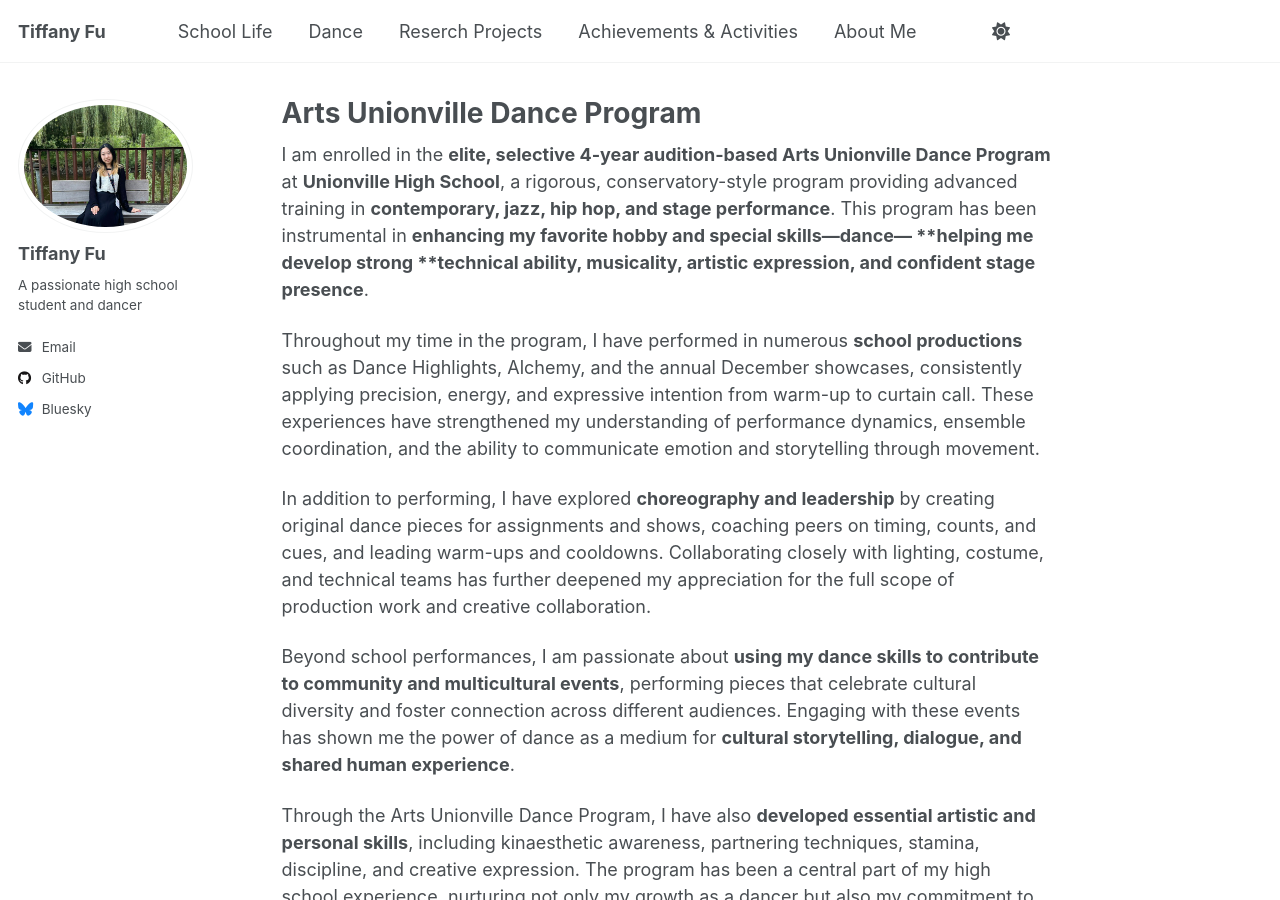
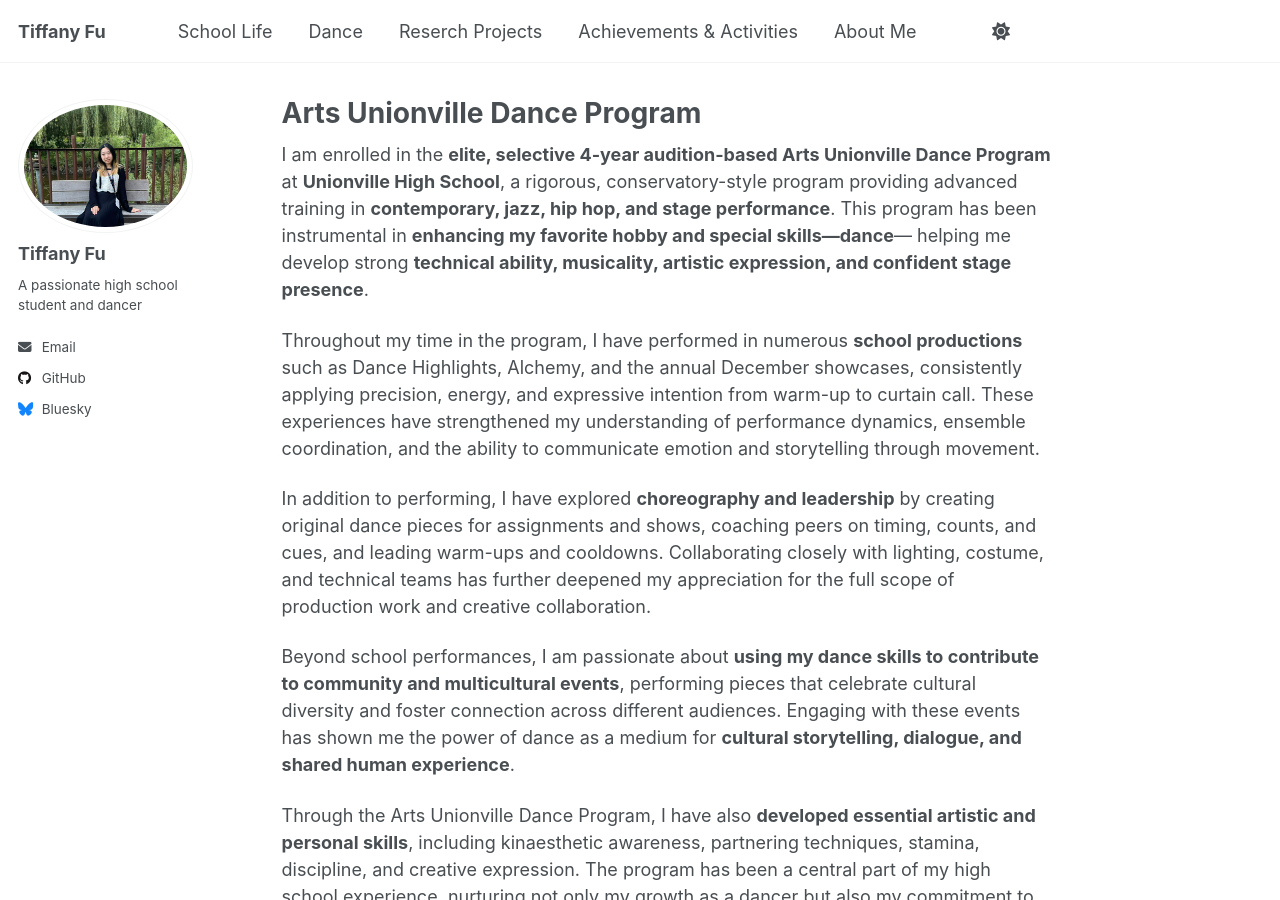
Before and after one commit to TiffanyJTFu/TiffanyTestWeb, a Jekyll site: the page built from _publications/AUDanceProgram.md, in a window 1280 px wide and 900 px high. Built offline with Jekyll 4.4.1, drawn with Linux system fonts in a browser that asks for light colours; a script that is not in the unit is left out.

```diff
--- a/_publications/AUDanceProgram.md
+++ b/_publications/AUDanceProgram.md
@@ -6,7 +6,7 @@ permalink: /publications/AUDanceProgram
 excerpt: 'Enrolled in the **elite, selective 4-year audition-based Arts Unionville Dance Program at Unionville High School**, I receive **advanced training** in **contemporary, jazz, hip hop, and stage performance**, further developing my **favorite hobby and special skills—dance**. I regularly perform in **school productions, community showcases, and multi-cultural events**, using dance to celebrate diverse cultures and connect audiences through storytelling and movement.<br/><img src="https://www.tiffu.ca/images/schoolau1.jpg">'
 ---
 
-I am enrolled in the **elite, selective 4-year audition-based Arts Unionville Dance Program** at **Unionville High School**, a rigorous, conservatory-style program providing advanced training in **contemporary, jazz, hip hop, and stage performance**. This program has been instrumental in **enhancing my favorite hobby and special skills—dance— **helping me develop strong **technical ability, musicality, artistic expression, and confident stage presence**.
+I am enrolled in the **elite, selective 4-year audition-based Arts Unionville Dance Program** at **Unionville High School**, a rigorous, conservatory-style program providing advanced training in **contemporary, jazz, hip hop, and stage performance**. This program has been instrumental in **enhancing my favorite hobby and special skills—dance**— helping me develop strong **technical ability, musicality, artistic expression, and confident stage presence**.
 
 Throughout my time in the program, I have performed in numerous **school productions** such as Dance Highlights, Alchemy, and the annual December showcases, consistently applying precision, energy, and expressive intention from warm-up to curtain call. These experiences have strengthened my understanding of performance dynamics, ensemble coordination, and the ability to communicate emotion and storytelling through movement.
 
```
